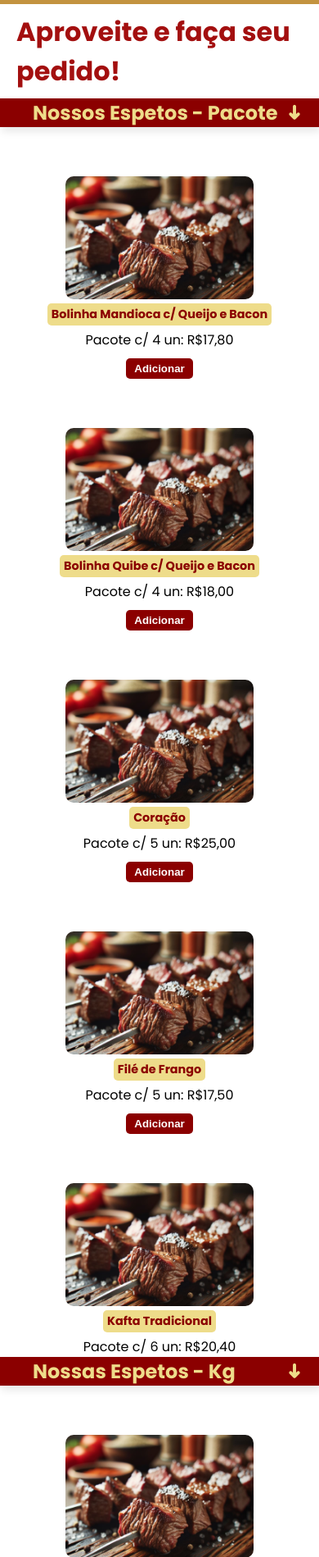
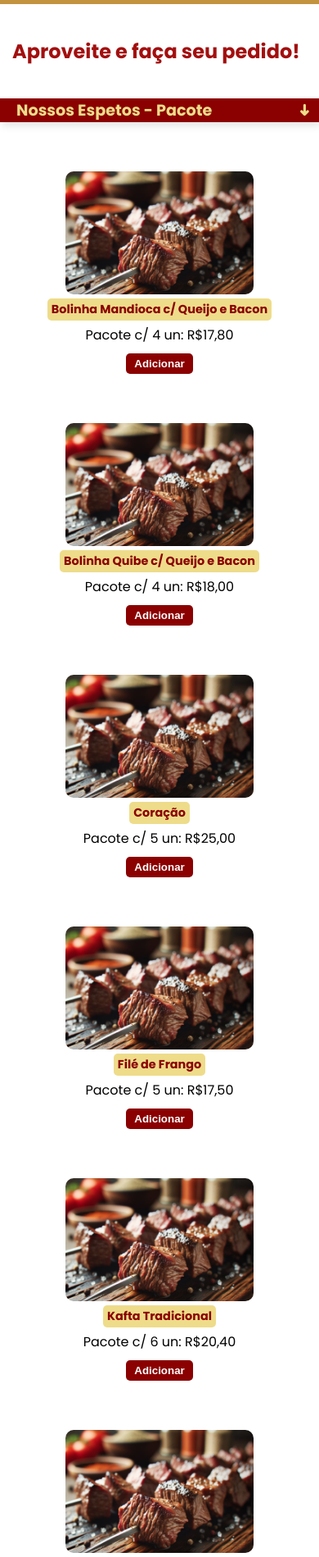
Before and after one commit to Henrique-Enzo/Reginaldo-Espetos, a PHP site: page /produtos.html in a window 390 px wide. Shown: the part 50-1949 px from the top of the page at 82% size. Run offline with PHP 8.4, Linux system fonts and the light colour scheme.

Commit message:
melhorando responsivo pagina produtos

```diff
--- a/css/produtos.css
+++ b/css/produtos.css
@@ -12,6 +12,7 @@
 .titulo {
   background-color: #fff;
   color: #a30f0f;
+  padding-left: 80px;
 }
 
 #produtos {
@@ -112,23 +113,14 @@ div.ativo .btn-number {
 
 /* Código para esconder produtos via JS */
 
-.preco-pacote {
-  overflow: hidden;
-  max-height: 1500px;
-  transition: max-height 0.6s ease;
-}
-
-.preco-pacote.hidden {
-  max-height: 0;
-  margin-top: 0;
-}
-
+.preco-pacote,
 .preco-kg {
   overflow: hidden;
   max-height: 1500px;
   transition: max-height 0.4s ease;
 }
 
+.preco-pacote.hidden,
 .preco-kg.hidden {
   max-height: 0;
   margin-top: 0;
@@ -147,9 +139,16 @@ div.ativo .btn-number {
   transform: rotate(0deg);
 }
 
+/* Código de responsividade */
+
 @media (max-width: 1100px) {
   #produtos {
     grid-template-columns: repeat(2, 1fr);
+  }
+
+  .preco-pacote,
+  .preco-kg {
+    max-height: 5500px;
   }
 }
 
@@ -161,4 +160,25 @@ div.ativo .btn-number {
   .titulo-produto {
     padding-left: 40px;
   }
+
+  .titulo {
+    padding-left: 30px;
+  }
 }
+
+@media (max-width: 400px) {
+  .titulo-produto {
+    font-size: 1.2rem;
+    padding-left: 20px;
+  }
+
+  .titulo {
+    font-size: 0.75rem;
+    padding-left: 15px;
+  }
+
+  .seta-kg,
+  .seta-pacote {
+    margin-right: 10px;
+  }
+}
--- a/css/quemsomos.css
+++ b/css/quemsomos.css
@@ -47,6 +47,7 @@ body {
   align-items: center;
   margin-left: auto;
   margin-right: auto;
+  padding-inline: 10px;
   padding-top: 30px;
   padding-bottom: 30px;
   color: #fff;
@@ -130,4 +131,19 @@ iframe {
   .endereco h2 {
     font-size: 1.75rem;
   }
+
+  .img-quem-somos {
+    margin-right: 0px;
+  }
 }
+
+@media (max-width: 650px) {
+  .content-about {
+    padding-top: 50px;
+  }
+
+  .content h1 {
+    font-size: 2rem;
+    padding-bottom: 50px;
+  }
+}
```
